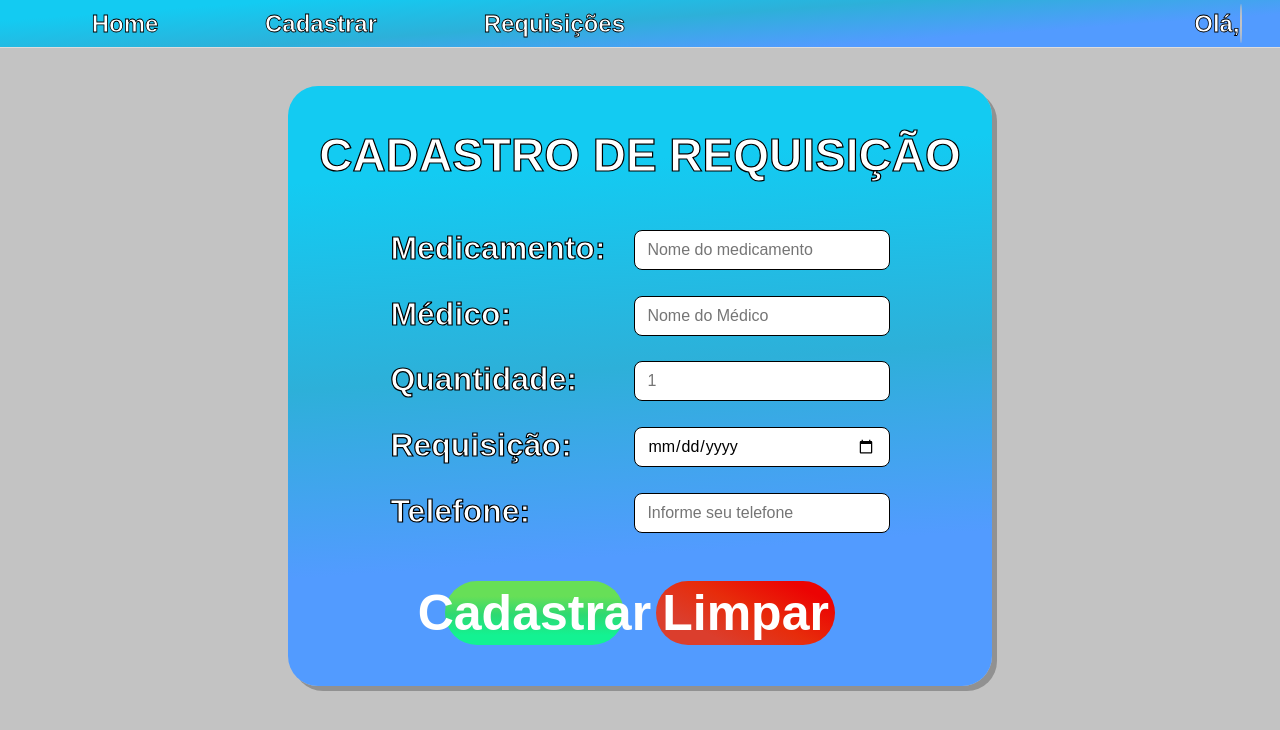
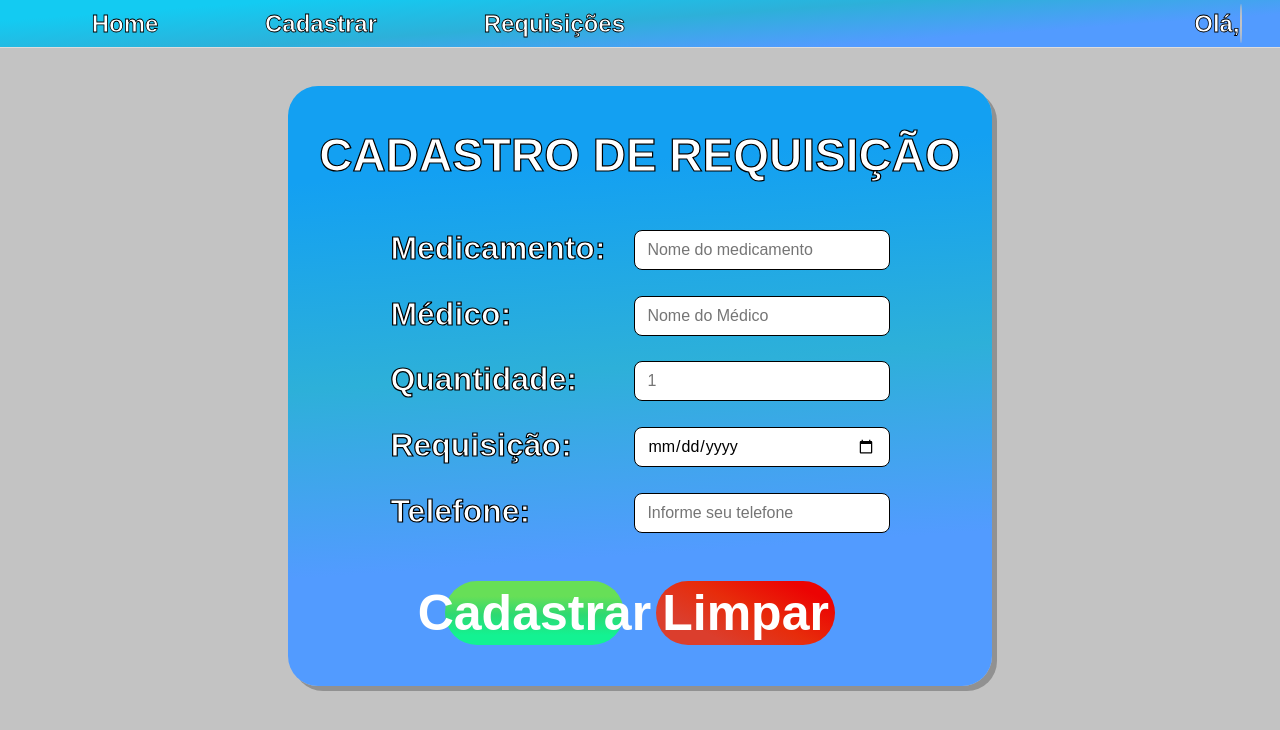
Before and after one commit to Faran42/portalfarma, a React (Create React App) app: page /cadastrar in a window 1280 px wide. Shown: the top 730 px of the page. Built offline with nearby package versions, Linux system fonts and the light colour scheme.

Commit message:
updating

```diff
--- a/src/pages/Cadastro/styles.js
+++ b/src/pages/Cadastro/styles.js
@@ -30,7 +30,7 @@ export const Card = styled.div`
   width: 55vw;
   height: 75vh;
   background: rgb(82,155,255);
-  background: linear-gradient(356deg, rgba(82,155,255,1) 24%, rgba(45,176,217,1) 53%, rgba(19,203,242,1) 85%);
+  background: linear-gradient(356deg, rgba(82,155,255,1) 24%, rgba(45,176,217,1) 53%, rgba(19,160,242,1) 85%);
 
   display: flex;
 
```
